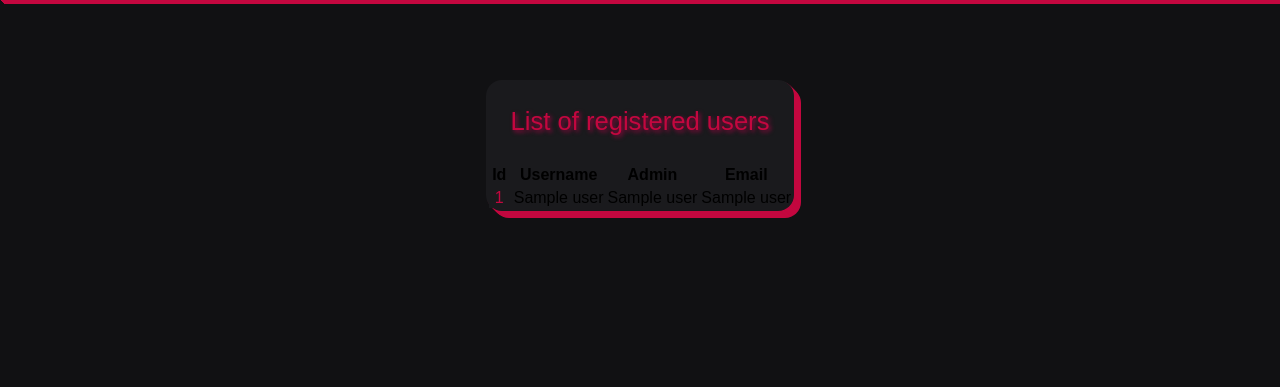
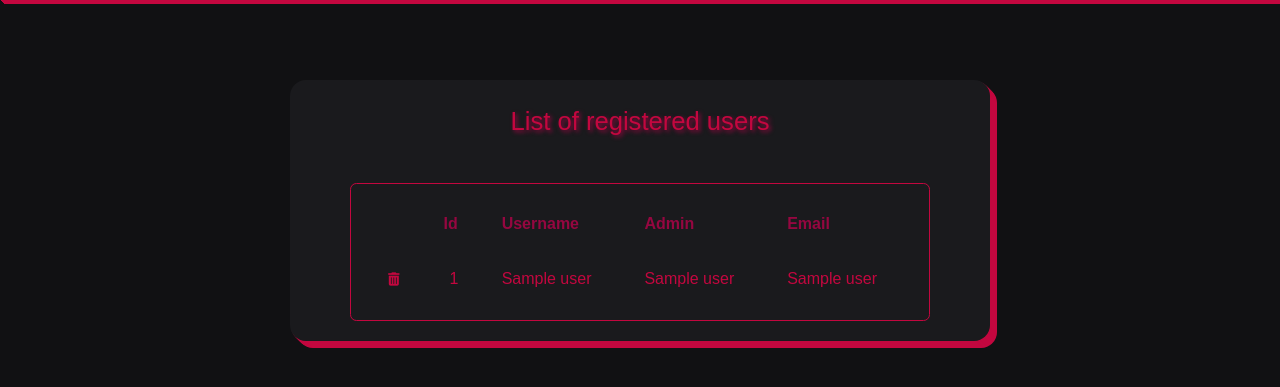
Before and after one commit to oskrsjlnd/imageboard, a Flask app: template templates/user_list.html in a window 1280 px wide. Shown: the part 70-457 px from the top of the page. Run offline with Flask 2, Linux system fonts and the light colour scheme; the template is opened without the code that fills it: most values are stand-ins (such as "Sample title", 1, 10 or a date in 2020); some libraries are stand-ins or nearby versions.

Commit message:
admin can now delete user from userlist

```diff
--- a/templates/user_list.html
+++ b/templates/user_list.html
@@ -1,7 +1,11 @@
 {% extends "skeleton.html" %}
 
 {% block title %}
-    Users
+    users
+{% endblock %}
+
+{% block script %}
+    <script src="{{ url_for('static', filename='/js/action_check.js')}}"></script>
 {% endblock %}
 
 {% block navlinks %}
@@ -14,10 +18,11 @@
     <div class="item_container">
     {% if users is defined and users|length > 0 %}
        <h1 class="header_1">List of registered users</h1>
-       <div class="upload_list">
-           <table class="my_uploads">
+       <div class="list_container">
+           <table class="list">
            <thead>
            <tr>
+               <th></th>
                <th>Id</th>
                <th>Username</th>
                <th>Admin</th>
@@ -28,9 +33,15 @@
            {% for user in users %}
                <tr>
                    <td>
-                       <form method="POST" action="/edit_admin_status/{{user[0]}}">
+                        <form class="delete_form" method="POST" action="/delete_user/{{user[0]}}" onsubmit= "return deleteUser()">
+                            <input class="del_user" type="submit" name="delete_user" value="&#xf2ed;">
+                            <input type="hidden" name="csrf_token" value="{{session["csrf_token"]}}">
+                        </form>
+                    </td>
+                   <td>
+                       <form method="POST" action="/edit_admin_status/{{user[0]}}" onsubmit="return makeAdmin()">
                        <input type="submit" class="edit_admin" name="edit_admin" value="{{user[0]}}">
-                       <input type="hidden" name="csrf_token" value="{{ session["csrf_token"] }}"">
+                       <input type="hidden" name="csrf_token" value="{{session["csrf_token"]}}">
                        </form>
                    </td>
                    <td>{{ user[1] }}</td>
```
